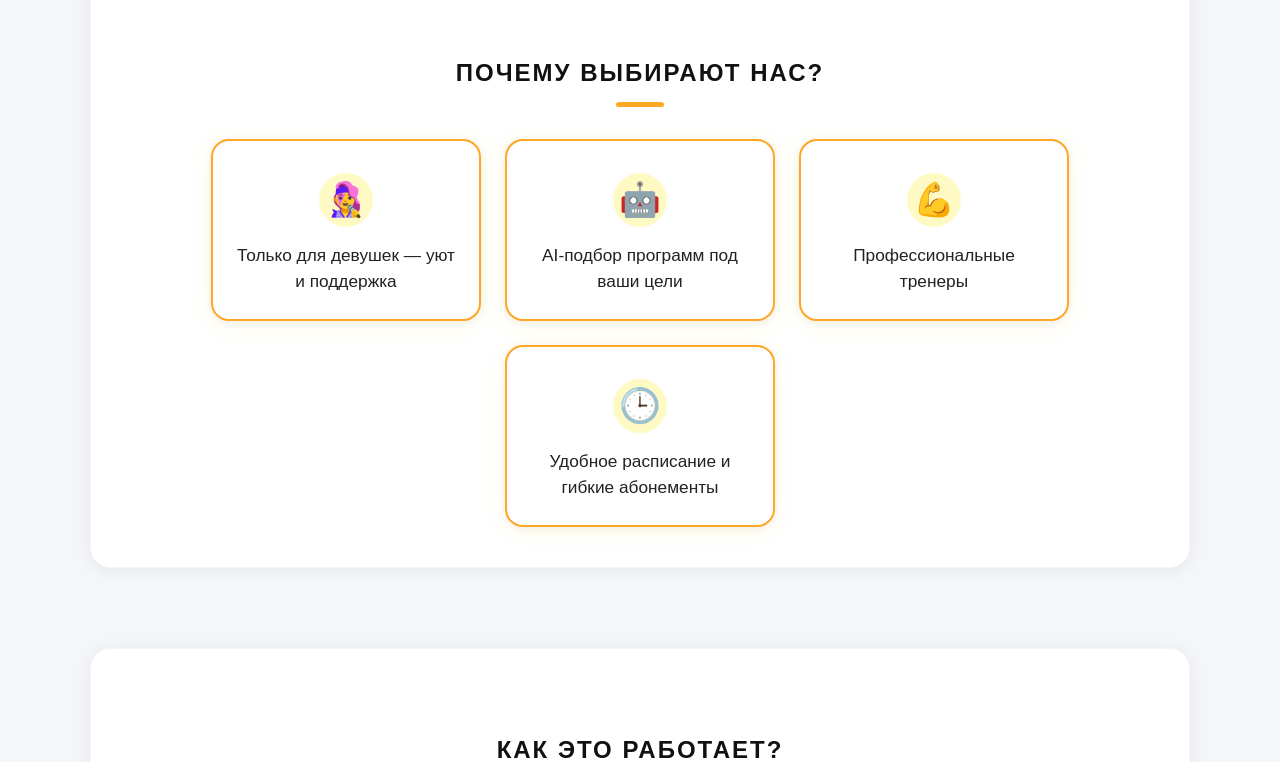
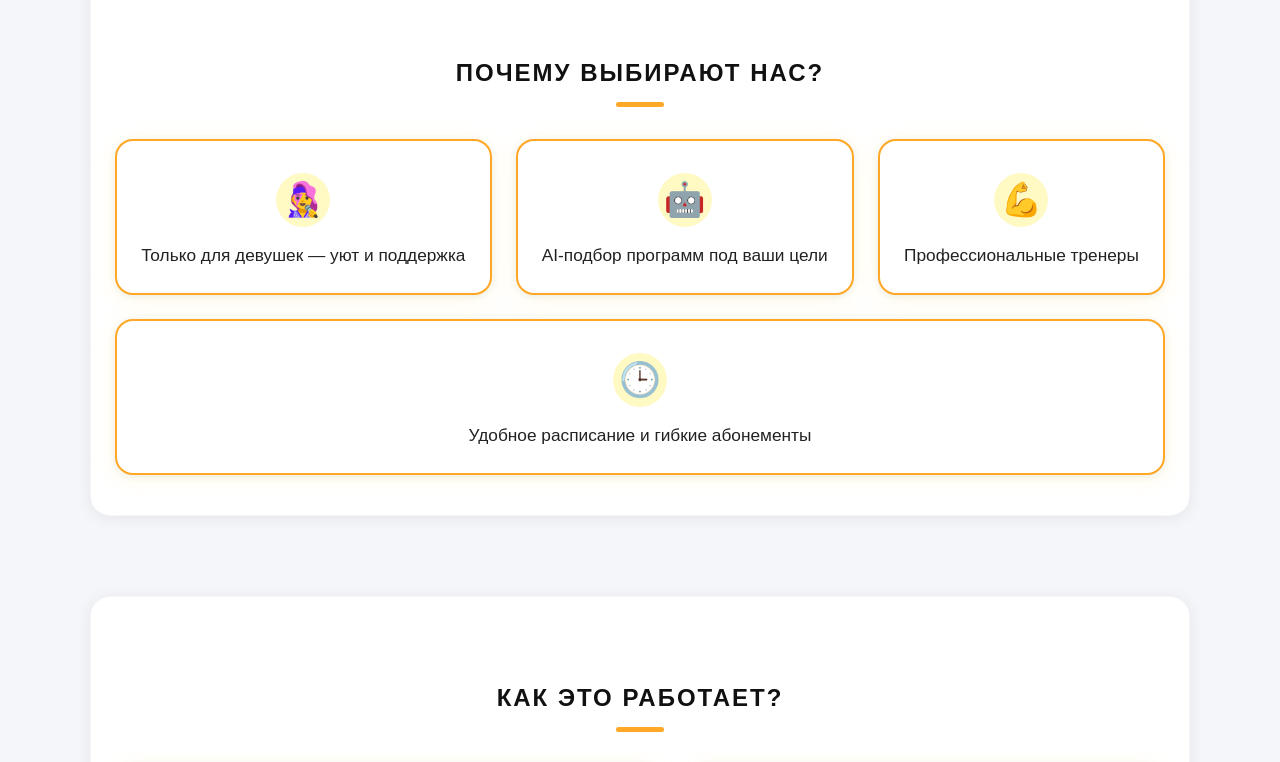
Before and after one commit to Rev1zit/ai-fitness, a Next.js app in the folder atmosfera/: page / in a window 1280 px wide. Shown: the part 940-1702 px from the top of the page. Built offline with nearby package versions, Linux system fonts and the light colour scheme.

Commit message:
fix: карточки 'Как это работает' строго по центру блока

```diff
--- a/atmosfera/app/index.module.css
+++ b/atmosfera/app/index.module.css
@@ -1339,7 +1339,9 @@ ul.aboutList {
   display: flex;
   flex-wrap: wrap;
   gap: 24px;
-  justify-content: center !important;
+  justify-content: center;
+  width: 100%;
+  margin: 0 auto;
 }
 .cardPro {
   background: #fff;
@@ -1347,7 +1349,7 @@ ul.aboutList {
   box-shadow: 0 4px 24px rgba(255,214,0,0.10), 0 1.5px 8px rgba(0,0,0,0.07);
   border: 2.5px solid var(--orange);
   min-width: 220px;
-  max-width: 270px;
+  flex-grow: 1;
   padding: 32px 18px 24px 18px;
   display: flex;
   flex-direction: column;
```
